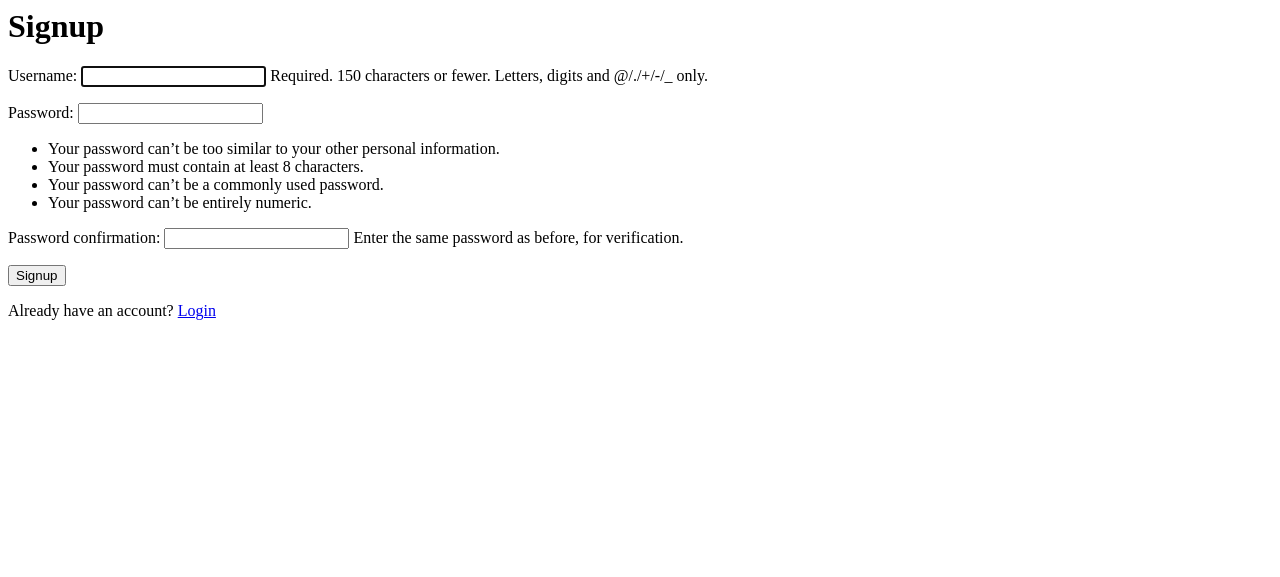
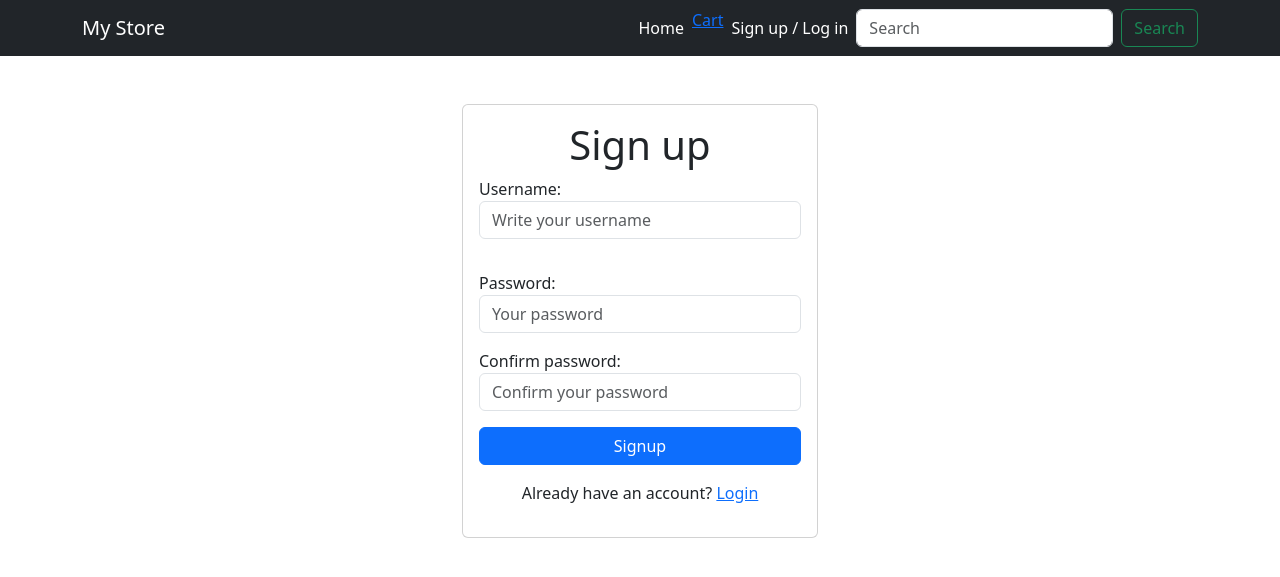
Before and after one commit to richglez/ecommerce_dj_jinja, a Django app: page /signup/ in a window 1280 px wide. Shown: the top 577 px of the page. Run offline with Django 5.2, Linux system fonts and the light colour scheme.

Commit message:
chore: settings

```diff
--- a/templates/base.html
+++ b/templates/base.html
@@ -1,15 +1,15 @@
-<!DOCTYPE html>
+<!doctype html>
 <html lang="en">
-<head>
-    <meta charset="UTF-8">
-    <meta name="viewport" content="width=device-width, initial-scale=1.0">
-    <title>{% block title %}My Store{% endblock %}</title>
-</head>
-<body>
-    {% include "navbar.html" %}
-
-    {% block content %}
-
-    {% endblock %}
-</body>
+    <head>
+        <meta charset="UTF-8" />
+        <meta name="viewport" content="width=device-width, initial-scale=1.0" />
+        <title>{% block title %}My Store{% endblock %}</title>
+        <link
+            rel="stylesheet"
+            href="	https://cdn.jsdelivr.net/npm/bootstrap@5.3.8/dist/css/bootstrap.min.css"
+        />
+    </head>
+    <body>
+        {% include "navbar.html" %} {% block content %} {% endblock %}
+    </body>
 </html>
--- a/templates/navbar.html
+++ b/templates/navbar.html
@@ -1,21 +1,60 @@
-<nav>
-    <ul>
-        <li>
-            <a href="/">Home</a>
+<nav class="navbar navbar-expand-lg bg-dark navbar-dark">
+    <div class="container">
+        <a class="navbar-brand" href="/">My Store</a>
+        <button
+            class="navbar-toggler"
+            type="button"
+            data-bs-toggle="collapse"
+            data-bs-target="#navbarSupportedContent"
+            aria-controls="navbarSupportedContent"
+            aria-expanded="false"
+            aria-label="Toggle navigation"
+        >
+            <span class="navbar-toggler-icon"></span>
+        </button>
+        <div class="collapse navbar-collapse" id="navbarSupportedContent">
+            <ul class="navbar-nav ms-auto mb-2 mb-lg-0">
+                <li class="nav-item">
+                    <a class="nav-link active" aria-current="page" href="/"
+                        >Home</a
+                    >
                 </li>
-        <li>
-            <a href="/cart">Cart</a>
+                <li class="nav-item">
+                    <a lass="nav-link active" aria-current="page"  href="/cart">Cart</a>
                 </li>
 
                 {% if user.is_authenticated %}
-        <li>
-            <a href="/logout">Log out</a>
+                <li class="nav-item">
+                    <a
+                        class="nav-link active"
+                        aria-current="page"
+                        href="/logout"
+                        >Log out</a
+                    >
                 </li>
 
                 {% else %}
-        <li>
-            <a href="/signup">Sign up / Log in</a>
+                <li class="nav-item">
+                    <a
+                        class="nav-link active"
+                        aria-current="page"
+                        href="/signup"
+                        >Sign up / Log in</a
+                    >
                 </li>
                 {% endif %}
             </ul>
+            <form class="d-flex" role="search">
+                <input
+                    class="form-control me-2"
+                    type="search"
+                    placeholder="Search"
+                    aria-label="Search"
+                />
+                <button class="btn btn-outline-success" type="submit">
+                    Search
+                </button>
+            </form>
+        </div>
+    </div>
 </nav>
--- a/users/templates/signup.html
+++ b/users/templates/signup.html
@@ -1,13 +1,40 @@
-<h1>Signup</h1>
+{% extends "base.html" %}
 
-{{ error }}
 
-<form action="/signup/" method="post">
-    {% csrf_token %}
+{% block content %}
 
-    {{ form.as_p }}
+<main class="container">
+    <div class="row">
+        <div class="col-md-4 offset-md-4 mt-5">
+            <form action="/signup/" method="post" class="card card-body">
+                <h1 class="text-center">Sign up</h1>
+                {% csrf_token %}
 
-    <button>Signup</button>
-</form>
 
-<p>Already have an account? <a href="/signin">Login</a></p>
+                <div class="mb-3">
+                    <label for="username">Username:</label>
+                    <input type="text" name="username" class="form-control" placeholder="Write your username">
+
+                </div>
+
+                <p class="text-danger-emphasis">{{ error }}</p>
+
+                <div class="mb-3">
+                    <label for="password1">Password:</label>
+                    <input type="password" name="password1" class="form-control" placeholder="Your password">
+                </div>
+                <div class="mb-3">
+                    <label for="password2">Confirm password:</label>
+                    <input type="password" name="password2" class="form-control" placeholder="Confirm your password">
+                </div>
+
+
+
+            <button class="btn btn-primary">Signup</button>
+            <p class="mt-3 text-center">Already have an account? <a href="/signin">Login</a></p>
+            </form>
+        </div>
+    </div>
+</main>
+
+{% endblock %}
```
Also changed, not shown: catalog/templates/catalog.html (+8 -3 lines), users/templates/signin.html (+37 -9 lines), db.sqlite3, 1 other file. Lines whose indentation alone changed are shown as unchanged.
